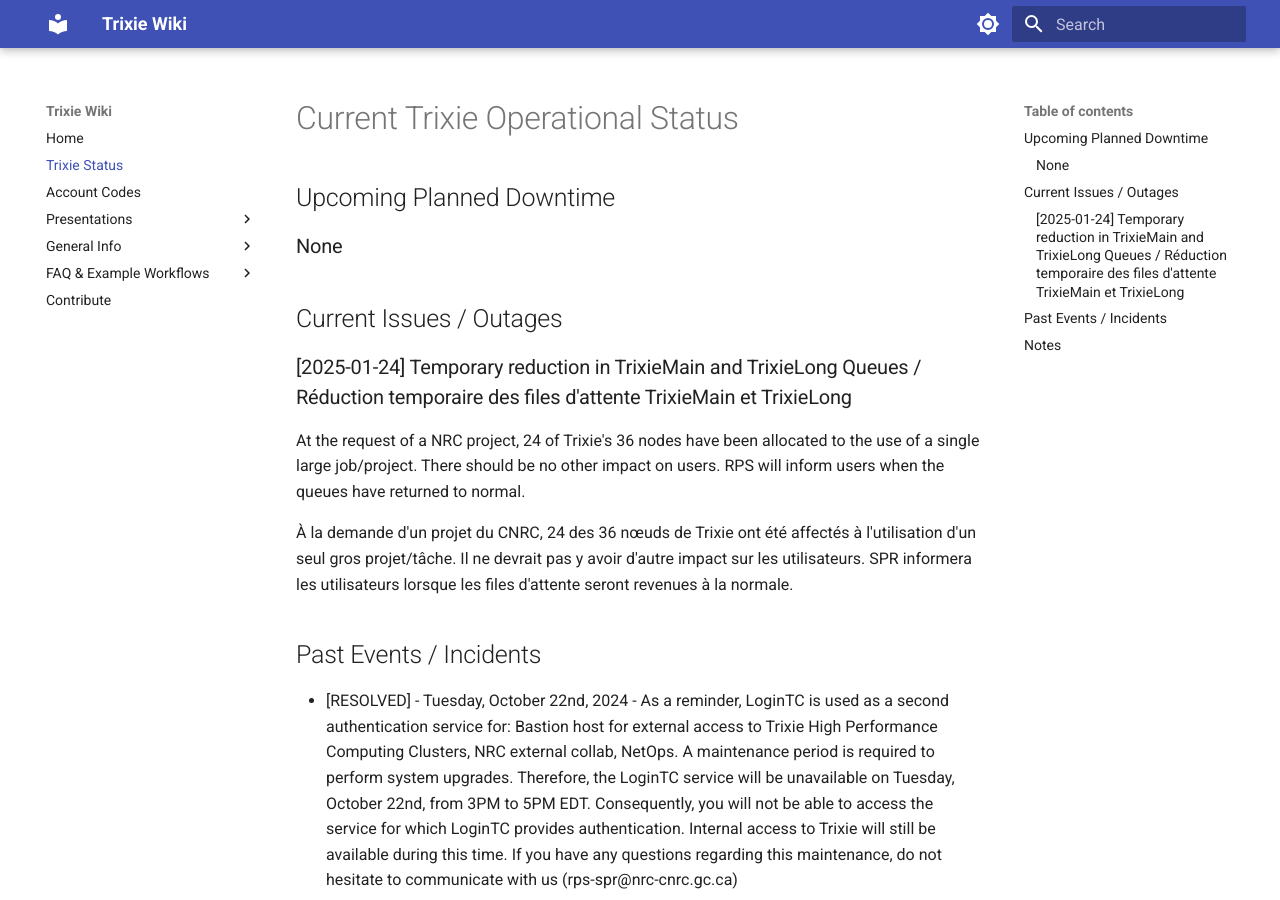
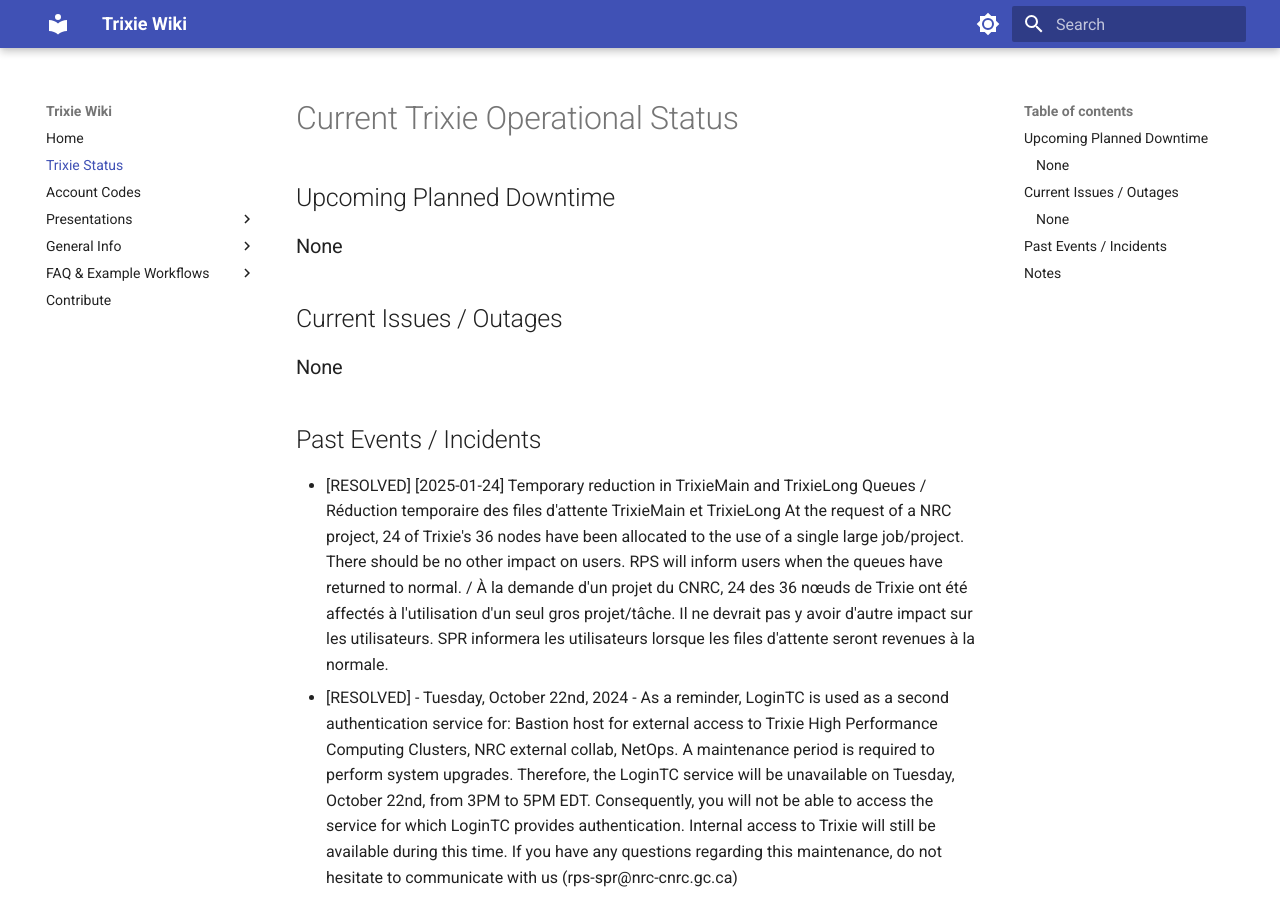
Before and after one commit to ai4d-iasc/trixie, an MkDocs documentation site: the page built from docs/Trixie-Status.md, in a window 1280 px wide and 900 px high. Built offline with MkDocs 1.6.1 and Material for MkDocs 9.7.7, drawn with Linux system fonts in a browser that asks for light colours.

Commit message:
Update Trixie-Status.md
Queues returned to normal

```diff
--- a/docs/Trixie-Status.md
+++ b/docs/Trixie-Status.md
@@ -6,13 +6,11 @@
 
 ## Current Issues / Outages
 
-### [2025-01-24] Temporary reduction in TrixieMain and TrixieLong Queues / Réduction temporaire des files d'attente TrixieMain et TrixieLong
-At the request of a NRC project, 24 of Trixie's 36 nodes have been allocated to the use of a single large job/project. There should be no other impact on users. RPS will inform users when the queues have returned to normal.
-
-À la demande d'un projet du CNRC, 24 des 36 nœuds de Trixie ont été affectés à l'utilisation d'un seul gros projet/tâche. Il ne devrait pas y avoir d'autre impact sur les utilisateurs. SPR informera les utilisateurs lorsque les files d'attente seront revenues à la normale.
-
+### None
 
 ## Past Events / Incidents
+- [RESOLVED] [2025-01-24] Temporary reduction in TrixieMain and TrixieLong Queues / Réduction temporaire des files d'attente TrixieMain et TrixieLong
+At the request of a NRC project, 24 of Trixie's 36 nodes have been allocated to the use of a single large job/project. There should be no other impact on users. RPS will inform users when the queues have returned to normal. / À la demande d'un projet du CNRC, 24 des 36 nœuds de Trixie ont été affectés à l'utilisation d'un seul gros projet/tâche. Il ne devrait pas y avoir d'autre impact sur les utilisateurs. SPR informera les utilisateurs lorsque les files d'attente seront revenues à la normale.
 - [RESOLVED] - Tuesday, October 22nd, 2024 - As a reminder, LoginTC is used as a second authentication service for: Bastion host for external access to Trixie High Performance Computing Clusters, NRC external collab, NetOps. A maintenance period is required to perform system upgrades. Therefore, the LoginTC service will be unavailable on Tuesday, October 22nd, from 3PM to 5PM EDT. Consequently, you will not be able to access the service for which LoginTC provides authentication. Internal access to Trixie will still be available during this time. If you have any questions regarding this maintenance, do not hesitate to communicate with us (rps-spr@nrc-cnrc.gc.ca)
 - [RESOLVED] - Thursday, October 17, 2024 - The Trixie cluster will be shutdown because of a planned electrical outage that will allow RPPM to commission the new emergency power generator. Start date: Thursday, October 17, 6:00 AM EDT. End date: Monday, October 21, 6:00 PM EDT. If you have any further questions, do not hesitate to contact us at your earliest convenience (rps-spr@nrc-cnrc.gc.ca).
 - [RESOLVED] - Friday September 20, 2024 - Yesterday evening, a Centrify outage affected the users ability to connect the to Hartree and Trixie clusters. Opened sessions at the time are also affected and are now stale and should be ended. Currently: Users trying to connect are still experiencing abnormal behaviors. We are still investigating whether the jobs that were running at the time were affected by the outage. KITS is working on fixing the issue and we will inform you as the situation evolves.
```
